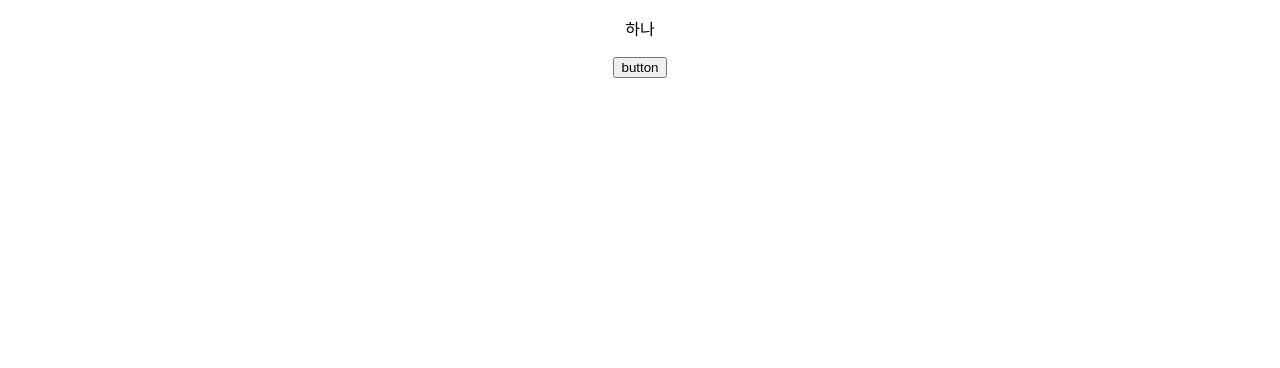
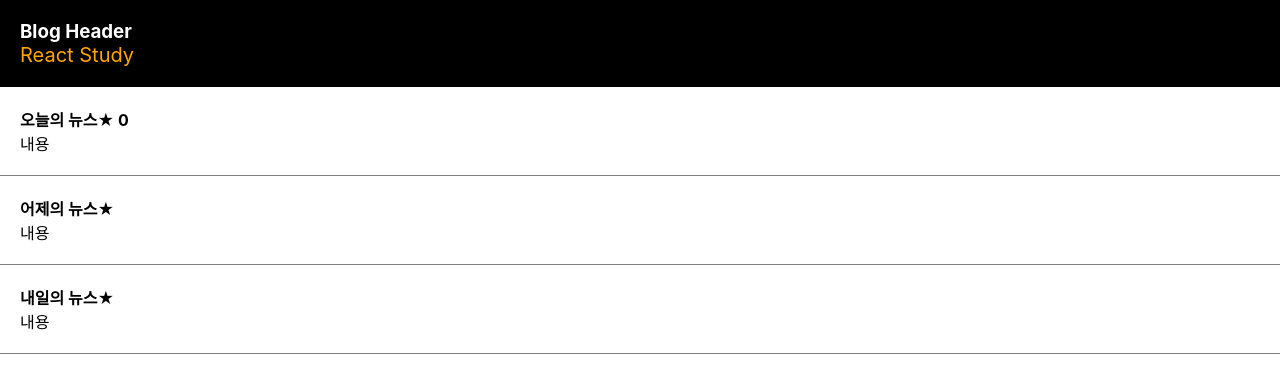
Before and after one commit to hhho0coco1-star/React_study, a React (Create React App) app: page / in a window 1280 px wide. Shown: the top 368 px of the page. Built offline with nearby package versions, Linux system fonts and the light colour scheme.

Commit message:
1. NewBlog 페이지 기본세팅 > 2. state 변수 기반 modal 창 표시여부 처리 > 3. event.stopPropagation()

```diff
--- a/src/App.css
+++ b/src/App.css
@@ -5,3 +5,14 @@
 .font-red {
   color: red;
 }
+
+.title {
+    font-size: 2rem;
+    font-weight: bold;
+}
+
+.textItem {
+    padding-left: 15px;
+    font-size: 1.5rem;
+    border-bottom: 1px solid black;
+}
--- a/src/App.js
+++ b/src/App.js
@@ -5,14 +5,18 @@ import State01 from './components/State01';
 import State02 from './components/State02';
 import Export01 from './components/Export01';
 import Quiz01 from './quiz/Quiz01';
+import Quiz03 from './quiz/Quiz03';
+import NewsBlog from './newsBlog/NewsBlog';
 
 function App() {
 
-  // return <Basic01 />
+    // return <Basic01 />
     // return <State01/>;
     // return <State02/>;
     // return <Export01/>;
-    return <Quiz01 />;
+    // return <Quiz01 />;
+    // return <Quiz03 />;
+    return <NewsBlog />;
 
   // return (
   //   <div className="App">
--- /dev/null
+++ b/src/newsBlog/Modal.js
@@ -0,0 +1,11 @@
+
+
+export default function Modal() {
+    return (
+        <div className="modal">
+            <h3>제목</h3>
+            <p>날짜</p>
+            <p>상세내용</p>
+        </div>
+    );
+}
--- /dev/null
+++ b/src/newsBlog/NewsBlog.css
@@ -0,0 +1,25 @@
+* {
+    margin: 0;
+    padding: 0;
+    box-sizing: border-box;
+}
+
+.black-nav {
+    background: black;
+    width: 100%;
+    color: white;
+    padding: 20px;
+}
+
+.post-list {
+    text-align: left;
+    padding: 20px;
+    border-bottom: 1px solid gray;
+}
+
+.modal {
+    margin-top: 20px;
+    padding: 20px;
+    background: lightgray;
+    text-align: left;
+}
--- /dev/null
+++ b/src/newsBlog/NewsBlog.js
@@ -0,0 +1,79 @@
+import { useState } from 'react';
+import './NewsBlog.css';
+// import useState
+import Modal from './Modal';
+
+export default function NewsBlog() {
+
+    // 하드코딩(텍스트를 직접) vs 변수 vs state 변수
+    let title = "React Study";
+
+    let [news1, setNews1] = useState("오늘의 뉴스");
+    let [news2, setNews2] = useState("어제의 뉴스");
+    let [news3, setNews3] = useState("내일의 뉴스");
+
+    let [news, setNews] = useState(["오늘의 뉴스", "어제의 뉴스", "내일의 뉴스"]);
+    let [likeCount, setLikeCount] = useState(0);
+    let [modalFlag, setModalFlag] = useState(false);
+
+    return (
+        <div>
+            <div className='black-nav'>
+                <h3>Blog Header</h3>
+                <div style={{ color: "orange", fontSize: "20px" }}>{title}</div>
+            </div>
+
+            {/* <div className='post-list'>
+                <h4>{news1}</h4>
+                <p>내용</p>
+            </div>
+
+            <div className='post-list'>
+                <h4>{news2}</h4>
+                <p>내용</p>
+            </div>
+
+            <div className='post-list'>
+                <h4>{news3}</h4>
+                <p>내용</p>
+            </div> */}
+
+            <div className='post-list'>
+                <h4 onClick={()=> {
+
+                    // 1번
+                    // if(modalFlag == true) {
+                    //     setModalFlag(false);
+                    // }else {
+                    //     setModalFlag(true);
+                    // }
+
+                    // 2번
+                    // setModalFlag( modalFlag ? false : true);
+
+                    setModalFlag( !modalFlag );
+
+                }}>{news[0]}
+                    <span onClick={(event)=> {
+                    event.stopPropagation(); // 이벤트 발생을 추가로 전파(전달) stop
+                    setLikeCount(likeCount + 1);
+                }}>★</span> {likeCount}</h4>
+                <p>내용</p>
+            </div>
+
+            <div className='post-list'>
+                <h4>{news[1]}<span>★</span></h4>
+                <p>내용</p>
+            </div>
+
+            <div className='post-list'>
+                <h4>{news[2]}<span>★</span></h4>
+                <p>내용</p>
+            </div>
+
+            {
+                modalFlag ? <Modal/> : null
+            }
+        </div>
+    )
+}
--- /dev/null
+++ b/src/quiz/Quiz03.js
@@ -0,0 +1,47 @@
+import TextItem from "./TextItem"
+
+export default function Quiz03() {
+
+    const data = [
+    { id: 1, title: "하나", content: "내용하나" },
+    { id: 2, title: "둘", content: "내용둘" },
+    { id: 3, title: "셋", content: "내용셋" },
+    { id: 4, title: "넷", content: "내용넷" },
+    { id: 5, title: "다섯", content: "내용다섯" },
+    ];
+
+    return (
+        <div>
+            {/* <div className='textItem'>
+                <p className='title'>제목 : 하나</p>
+                <p>내용 : 내용하나</p>
+            </div>
+            <div className='textItem'>
+                <p className='title'>제목 : 둘</p>
+                <p>내용 : 내용둘</p>
+            </div>
+            <div className='textItem'>
+                <p className='title'>제목 : 셋</p>
+                <p>내용 : 내용셋</p>
+            </div>
+            <div className='textItem'>
+                <p className='title'>제목 : 넷</p>
+                <p>내용 : 내용넷</p>
+            </div>
+            <div className='textItem'>
+                <p className='title'>제목 : 다섯</p>
+                <p>내용 : 내용다섯</p>
+            </div> */}
+
+            {data.map((item) => (
+                <TextItem
+                    // 경고를 방지하기 위해 React에서 필수로 요구하는 key prop을 추가합니다.
+                    // key={item.id}
+                    title={item.title}
+                    content={item.content}
+                />
+            ))}
+        </div>
+
+    )
+}
--- /dev/null
+++ b/src/quiz/TextItem.js
@@ -0,0 +1,10 @@
+
+export default function TextItem({ title, content }) {
+
+    return (
+        <div className="textItem">
+            <p className="title">제목 : {title}</p>
+            <p>내용 : {content}</p>
+        </div>
+    )
+}
```
